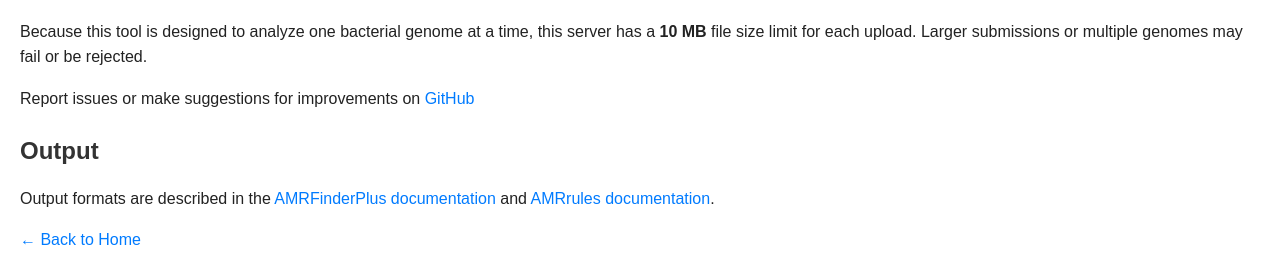
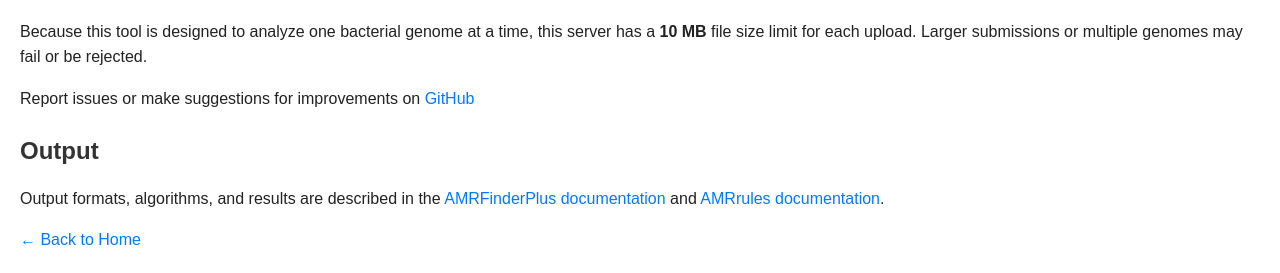
Before and after one commit to evolarjun/webamr, a Flask app: page /docs in a window 1280 px wide. Shown: the part 1783-2056 px from the top of the page. Run offline with Flask 3, Linux system fonts and the light colour scheme.

Commit message:
docs: Minor documentation updates

```diff
--- a/frontend/templates/documentation.html
+++ b/frontend/templates/documentation.html
@@ -125,7 +125,7 @@
 
   <section id="output">
     <h2>Output</h2>
-    <p>Output formats are described in the <a
+    <p>Output formats, algorithms, and results are described in the <a
         href="https://github.com/ncbi/amr/wiki/Running-AMRFinderPlus#output-format">AMRFinderPlus documentation</a> and
       <a href="https://docs.amrrules.org/en/latest/interpretation.html#genome-summary-report">AMRrules
         documentation</a>.</p>
--- a/frontend/templates/index.html
+++ b/frontend/templates/index.html
@@ -225,7 +225,7 @@ AMRrules {{ amrrules_version }}</pre>
     });
   </script>
   <br />
-  <span>Disclaimer: This is a personal side-project. This site and software do not reflect the priorities or opinions of my employer, and use of the results is at your own risk.</span><br />
+  <span>Disclaimer: This is a personal side-project. This site and software do not reflect the priorities or opinions of my employer. Use of the results is at your own risk. See <a href="https://github.com/ncbi/amr/wiki">AMRFinderPlus</a> and <a href="https://docs.amrrules.org/en/latest/">AMRrules</a> for details.</span><br />
 
   <div class="page-footer">
     Report issues on <a href="https://github.com/evolarjun/webamr/issues">GitHub</a><br />
```
Also changed, not shown: README.md.
